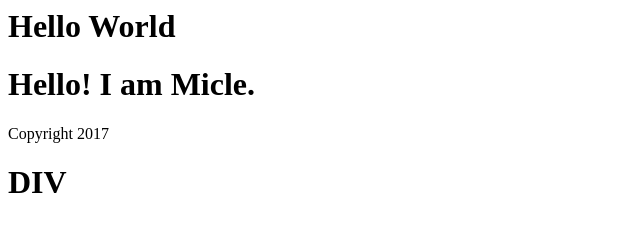
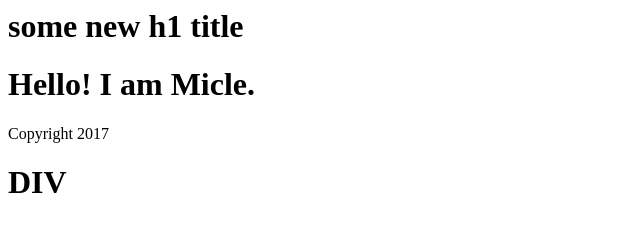
Before and after one commit to phpclass/test-git, a plain HTML site: page index.html in a window 1280 px wide. Shown: the whole page, without its empty margins (0-640 px from the left). Drawn offline with Linux system fonts and the light colour scheme.

Commit message:
change first h1>
q

```diff
--- a/index.html
+++ b/index.html
@@ -6,7 +6,7 @@
 </head>
 
 <body>
-<h1>Hello World</h1>
+<h1>some new h1 title</h1>
 
 <h1>Hello! I am Micle.</h1>
 
```
